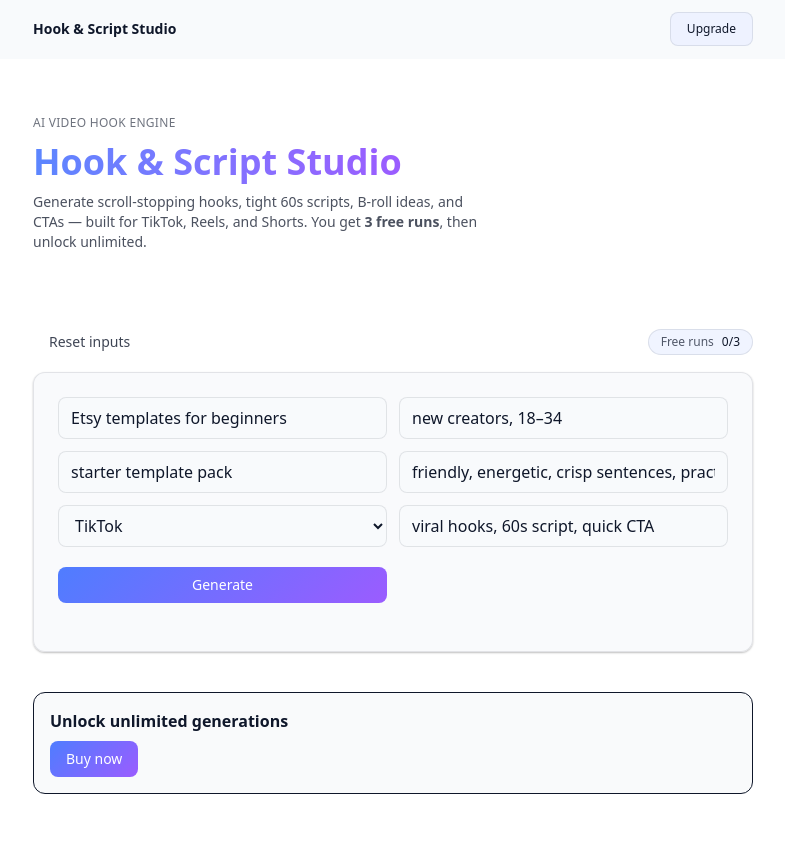
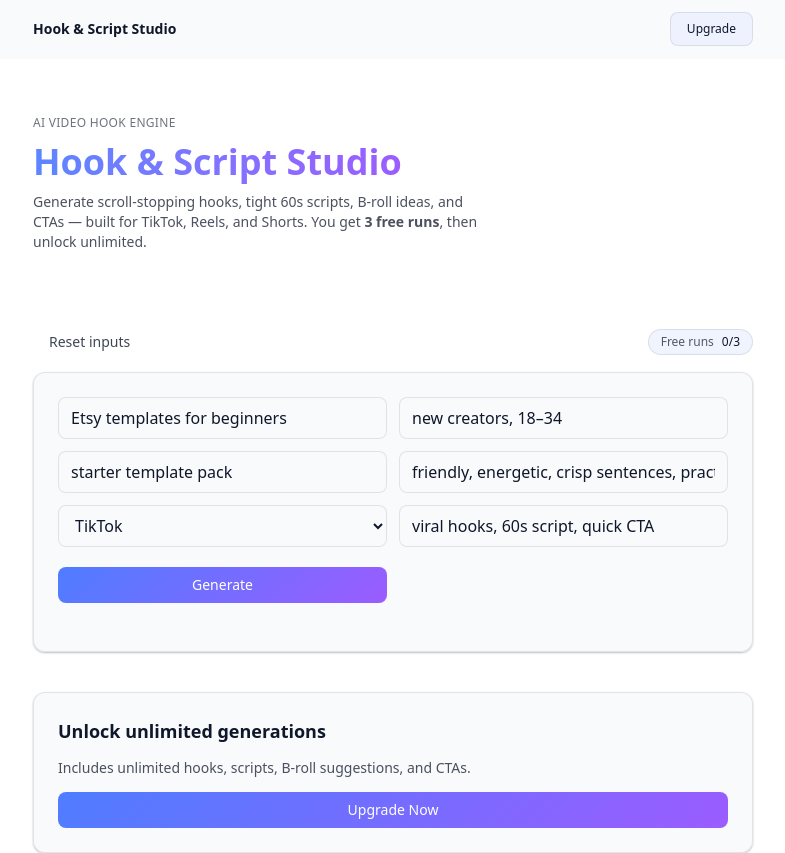
Before and after one commit to aveeno350-ctrl/hook-script-studio, a Next.js app: page / in a window 1280 px wide. Shown: the top 853 px of the page, without its empty margins (247-1032 px from the left). Built offline with nearby package versions, Linux system fonts and the light colour scheme; no server answers.

Commit message:
Update page.tsx

```diff
--- a/app/page.tsx
+++ b/app/page.tsx
@@ -342,18 +342,24 @@ setTimeout(() => outRef.current?.scrollIntoView({ behavior: "smooth", block: "st
 
 
         {/* Upgrade box */}
-        <section className="border rounded-xl p-4 bg-gray-50 mt-10">
-          <h2 className="font-semibold mb-2">Unlock unlimited generations</h2>
+        <section className="card p-6 mt-10 space-y-3">
+  <h2 className="text-lg font-semibold">Unlock unlimited generations</h2>
+
+  <p className="text-sm opacity-75 leading-relaxed">
+    Includes unlimited hooks, scripts, B-roll suggestions, and CTAs.
+  </p>
+
   <a
-            className="btn btn-primary"
     href={process.env.NEXT_PUBLIC_PAYMENT_LINK}
     target="_blank"
     rel="noreferrer"
-            onClick={() => track("paywall_open", { source: "cta_section" })}
+    onClick={() => track("paywall_open", { source: "upgrade_box" })}
+    className="btn btn-primary w-full text-center"
   >
-            Buy now
+    Upgrade Now
   </a>
 </section>
+
 
         <footer className="pt-10 text-xs opacity-60">
           <div className="space-x-3">
```
Lines whose indentation alone changed are shown as unchanged.
